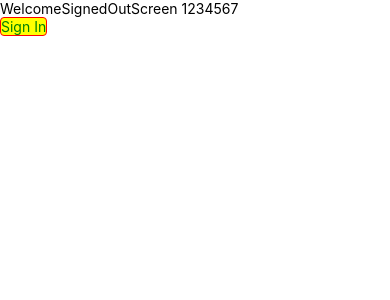
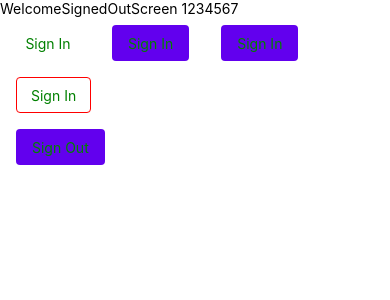
Before and after one commit to reflex-ui/reflex-ui, a React Native app: screen /welcome in a window 390 px wide. Shown: the top 300 px of the page. Built offline with nearby package versions, Linux system fonts and the light colour scheme.

Commit message:
[feature] improve LabelButton styling based on Material Design specs. add new ui/shared/layout/RowView.tsx component to make it easier to change between column and row based flex layouts.

```diff
--- a/src/application/welcome/signed-out/Screen.tsx
+++ b/src/application/welcome/signed-out/Screen.tsx
@@ -1,14 +1,43 @@
 import * as React from 'react';
 import { Text, View } from 'react-native';
 
-import { LabelButton } from '../../../ui/shared/widgets';
+import { RowView } from '../../../ui/shared/layout';
+import { LabelButton, LabelButtonVariant } from '../../../ui/shared/widgets';
 
 const Screen: React.SFC = (): JSX.Element => (
   <View>
     <Text>WelcomeSignedOutScreen 1234567</Text>
-    <LabelButton outlined onPress={() => alert('onPress')}>
-      Sign In
-    </LabelButton>
+    <RowView>
+      <LabelButton onPress={() => alert('onPress')}>Sign In</LabelButton>
+      <LabelButton
+        fullWidth
+        onPress={() => alert('onPress')}
+        variant={LabelButtonVariant.CONTAINED}
+      >
+        Sign In
+      </LabelButton>
+      <LabelButton
+        onPress={() => alert('onPress')}
+        variant={LabelButtonVariant.CONTAINED_RAISED}
+      >
+        Sign In
+      </LabelButton>
+      <LabelButton
+        onPress={() => alert('onPress')}
+        variant={LabelButtonVariant.OUTLINED}
+      >
+        Sign In
+      </LabelButton>
+    </RowView>
+    <RowView>
+      <LabelButton
+        fullWidth
+        onPress={() => alert('onPress')}
+        variant={LabelButtonVariant.CONTAINED}
+      >
+        Sign Out
+      </LabelButton>
+    </RowView>
   </View>
 );
 
--- /dev/null
+++ b/src/ui/shared/layout/RowView.tsx
@@ -0,0 +1,23 @@
+import * as React from 'react';
+import { StyleSheet, View, ViewProps, ViewStyle } from 'react-native';
+
+export interface ISimpleViewProps {
+  container: ViewStyle;
+}
+
+export interface IContainerStyle {
+  container: ViewStyle;
+}
+
+const styles: IContainerStyle = StyleSheet.create({
+  container: {
+    flexDirection: 'row',
+    flexWrap: 'wrap',
+  },
+});
+
+const RowView: React.SFC<ViewProps> = ({ children, style }) => (
+  <View style={[styles.container, style]}>{children}</View>
+);
+
+export default RowView;
--- /dev/null
+++ b/src/ui/shared/layout/index.ts
@@ -0,0 +1 @@
+export { default as RowView } from './RowView';
--- a/src/ui/shared/widgets/buttons/label-button/LabelButton.tsx
+++ b/src/ui/shared/widgets/buttons/label-button/LabelButton.tsx
@@ -22,9 +22,6 @@ export interface ILabelButtonProps extends TouchableWithoutFeedbackProps {
   rightIcon?: JSX.Element;
 }
 
-// tslint:disable-next-line:no-console
-// const onMouseOver = () => console.log('LabelButton().onMouseOver()');
-
 const Button: React.SFC<ILabelButtonProps> = ({
   children,
   customStyle = { button: {}, container: {}, label: {} },
--- a/src/ui/shared/widgets/buttons/label-button/StyledLabelButton.tsx
+++ b/src/ui/shared/widgets/buttons/label-button/StyledLabelButton.tsx
@@ -17,23 +17,36 @@ enum Size {
   XLARGE,
 }
 
+export enum Variant {
+  CONTAINED,
+  CONTAINED_RAISED,
+  DEFAULT,
+  OUTLINED,
+}
+
 interface ILabelButtonStyleProps {
   fullWidth?: boolean;
   isHovering?: boolean;
   isPressing?: boolean;
-  outlined?: boolean;
   primary?: boolean;
   size?: Size;
+  variant?: Variant;
 }
 
 type IGetBackgroundColor = (
-  props: { isHovering?: boolean; isPressing?: boolean; primary?: boolean },
+  props: {
+    isHovering?: boolean;
+    isPressing?: boolean;
+    primary?: boolean;
+    variant: Variant;
+  },
 ) => string;
 
 const getBackgroundColor: IGetBackgroundColor = ({
   isHovering,
   isPressing,
   primary,
+  variant,
 }): string => {
   // tslint:disable-next-line:no-console
   console.log(
@@ -45,25 +58,133 @@ const getBackgroundColor: IGetBackgroundColor = ({
     'StyledLabelButton.getBackgroundColor() - isPressing: ',
     isPressing,
   );
+  if (variant === Variant.DEFAULT || variant === Variant.OUTLINED) {
+    return 'transparent';
+  }
   if (isPressing) return primary ? 'green' : 'red';
   if (isHovering) return primary ? 'orange' : 'black';
-  return primary ? 'blue' : 'yellow';
+  return primary ? 'yellow' : '#6200ee';
+};
+
+interface IBorderStyle {
+  borderColor?: string;
+  borderRadius?: number;
+  borderWidth?: number;
+}
+
+type IGetBorderStyle = (props: { variant: Variant }) => IBorderStyle;
+
+const getBorderStyle: IGetBorderStyle = ({ variant }): IBorderStyle => {
+  // tslint:disable-next-line:no-console
+  console.log('StyledLabelButton.getBorderStyle() - variant: ', variant);
+
+  let style: IBorderStyle = {
+    borderRadius: 4,
+  };
+
+  if (variant === Variant.OUTLINED) {
+    style = {
+      ...style,
+      borderColor: 'red',
+      borderWidth: 1,
+    };
+  }
+
+  return style;
+};
+
+interface IMarginPaddingStyle {
+  marginHorizontal?: number;
+  marginVertical?: number;
+  paddingHorizontal?: number;
+}
+
+type IGetMarginPaddingStyle = (
+  props: { variant: Variant },
+) => IMarginPaddingStyle;
+
+const getMarginPaddingStyle: IGetMarginPaddingStyle = ({
+  variant,
+}): IMarginPaddingStyle => {
+  // tslint:disable-next-line:no-console
+  console.log('StyledLabelButton.getMarginPaddingStyle() - variant: ', variant);
+
+  let style: IMarginPaddingStyle = {
+    marginHorizontal: 16,
+    marginVertical: 8,
+  };
+
+  if (variant === Variant.DEFAULT) {
+    style = {
+      ...style,
+      paddingHorizontal: 8,
+    };
+  } else if (variant === Variant.OUTLINED) {
+    style = {
+      ...style,
+      paddingHorizontal: 14,
+    };
+  } else {
+    style = {
+      ...style,
+      paddingHorizontal: 16,
+    };
+  }
+
+  return style;
+};
+
+interface IWidthHeightStyle {
+  height?: number;
+  minHeight?: number;
+  minWidth?: number;
+  width?: number;
+}
+
+type IGetWidthHeightStyle = (props: { size: Size }) => IWidthHeightStyle;
+
+const getWidthHeightStyle: IGetWidthHeightStyle = ({
+  size,
+}): IWidthHeightStyle => {
+  // tslint:disable-next-line:no-console
+  console.log('StyledLabelButton.getWidthHeightStyle() - size: ', size);
+
+  switch (size) {
+    case Size.XSMALL:
+      return { height: 28, minWidth: 58 };
+    case Size.SMALL:
+      return { height: 32, minWidth: 64 };
+    case Size.MEDIUM:
+      return { height: 36, minWidth: 64 };
+    case Size.LARGE:
+      return { height: 40, minWidth: 64 };
+    case Size.XLARGE:
+      return { height: 44, minWidth: 70 };
+  }
 };
 
 const getStyle = ({
   fullWidth,
   isHovering,
   isPressing,
-  outlined,
   primary,
+  size = Size.MEDIUM,
+  variant = Variant.DEFAULT,
 }: ILabelButtonStyleProps): ILabelButtonStyle =>
   StyleSheet.create<ILabelButtonStyle>({
     button: {
-      backgroundColor: getBackgroundColor({ isHovering, isPressing, primary }),
-      borderColor: outlined ? 'red' : undefined,
-      borderRadius: outlined ? 4 : 0,
-      borderWidth: outlined ? 1 : 0,
+      alignItems: 'center',
+      backgroundColor: getBackgroundColor({
+        isHovering,
+        isPressing,
+        primary,
+        variant,
+      }),
       flexDirection: fullWidth ? 'column' : 'row',
+      ...getBorderStyle({ variant }),
+      ...getMarginPaddingStyle({ variant }),
+      ...getWidthHeightStyle({ size }),
+      justifyContent: 'center',
     },
     container: {
       flexDirection: fullWidth ? 'column' : 'row',
@@ -77,9 +198,9 @@ const Button: IStyledLabelButton = ({
   fullWidth,
   isHovering,
   isPressing,
-  outlined,
   primary,
   size,
+  variant,
   ...other // tslint:disable-line:trailing-comma
 }: StyledLabelButtonProps): JSX.Element => (
   <LabelButton
@@ -88,9 +209,9 @@ const Button: IStyledLabelButton = ({
       fullWidth,
       isHovering,
       isPressing,
-      outlined,
       primary,
       size,
+      variant,
     })}
   />
 );
--- a/src/ui/shared/widgets/buttons/label-button/index.tsx
+++ b/src/ui/shared/widgets/buttons/label-button/index.tsx
@@ -2,6 +2,7 @@ import LabelButton from './LabelButton';
 import StyledLabelButton, {
   IStyledLabelButton,
   StyledLabelButtonProps,
+  Variant,
 } from './StyledLabelButton';
 
 import { withMouseEvents } from '../../../styles';
@@ -12,3 +13,4 @@ const EnhancedStyledLabelButton: IStyledLabelButton = withMouseEvents<
 
 export { LabelButton as RawLabelButton };
 export { EnhancedStyledLabelButton as LabelButton };
+export { Variant as LabelButtonVariant };
```
Also changed, not shown: tslint.json (+12 -0 lines).
